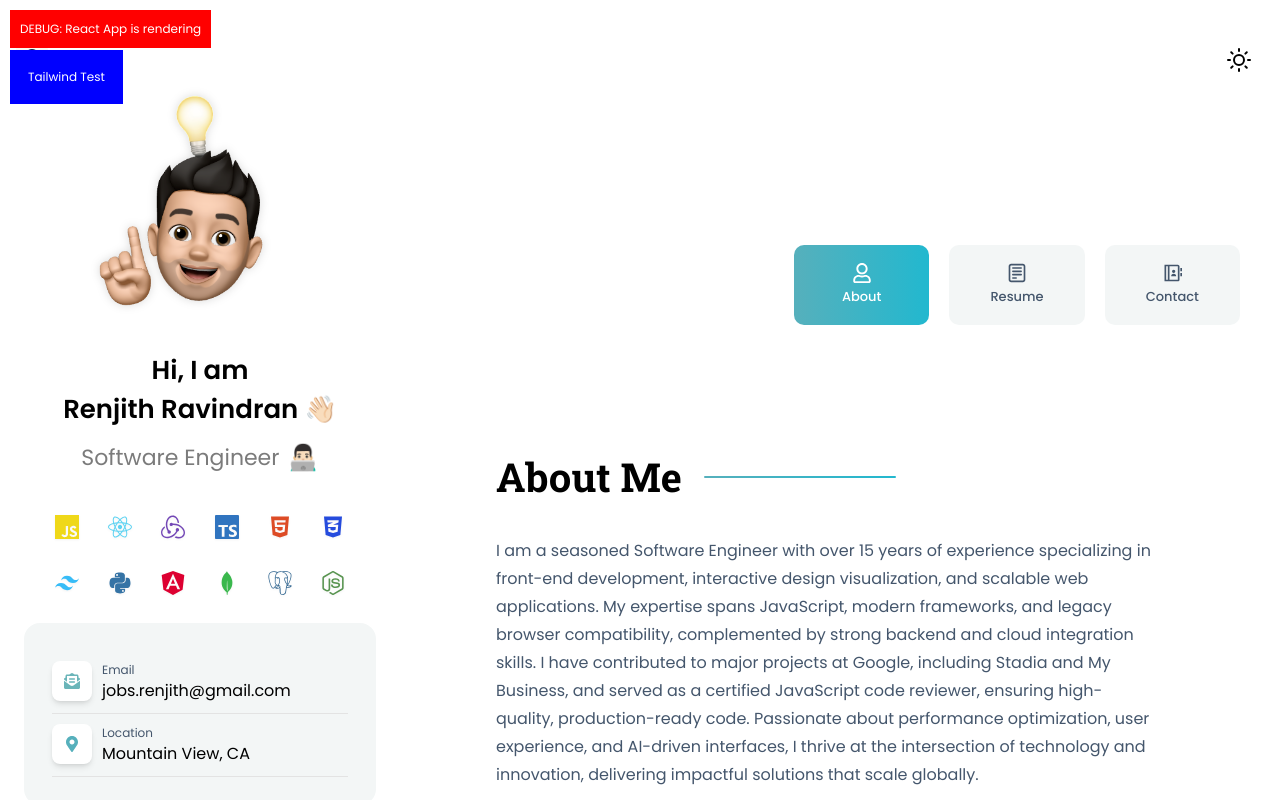
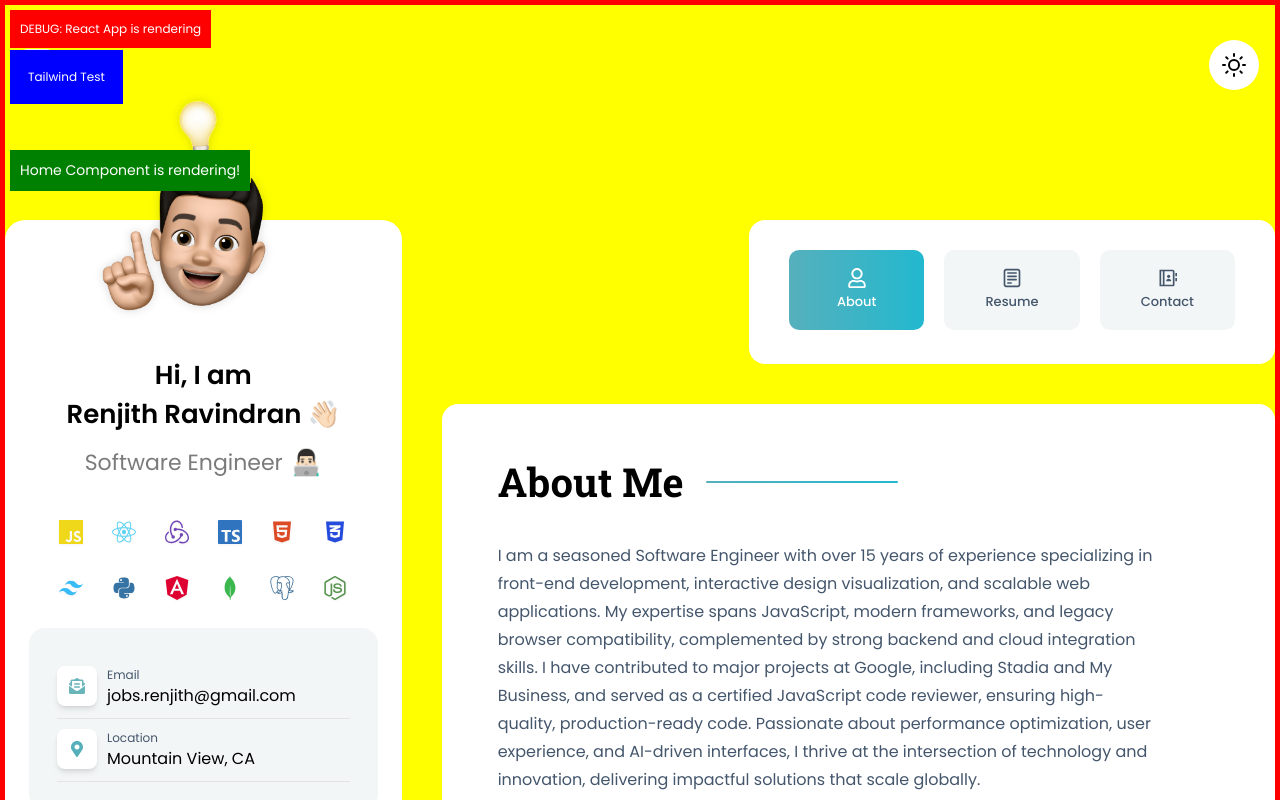
Before and after one commit to jsprolab/renjith-ravindran, a React (Vite) app: page / in a window 1280 px wide. Shown: the top 800 px of the page. Built offline with nearby package versions, Linux system fonts and the light colour scheme.

Commit message:
Add visibility debugging to Home component

```diff
--- a/src/pages/home/index.tsx
+++ b/src/pages/home/index.tsx
@@ -62,10 +62,22 @@ export const Home = () => {
   }, [menuOpen])
   return (
     <main className={`relative`}>
+      <div style={{
+        position: 'fixed',
+        top: '150px',
+        left: '10px',
+        background: 'green',
+        color: 'white',
+        padding: '10px',
+        zIndex: '10001',
+        fontSize: '14px'
+      }}>
+        Home Component is rendering!
+      </div>
       <PageTitle title="Home"></PageTitle>
       {/* End pagetitle */}
 
-      <section className="z-[100] bg-white dark:bg-black min-h-screen bg-no-repeat bg-center bg-cover bg-fixed w-full">
+      <section className="z-[100] bg-white dark:bg-black min-h-screen bg-no-repeat bg-center bg-cover bg-fixed w-full" style={{ backgroundColor: 'yellow', border: '5px solid red' }}>
         <div className={`container z-[1000] w-full bg-primary-bg-light dark:bg-primary-bg-dark lg:bg-transparent lg:dark:bg-transparent flex justify-between py-5 lg:px-0 lg:pt-[35px]`}>
           <div className={`w-full z-[1000] flex justify-between items-center px-4`}>
             {/* website logo */}
```
